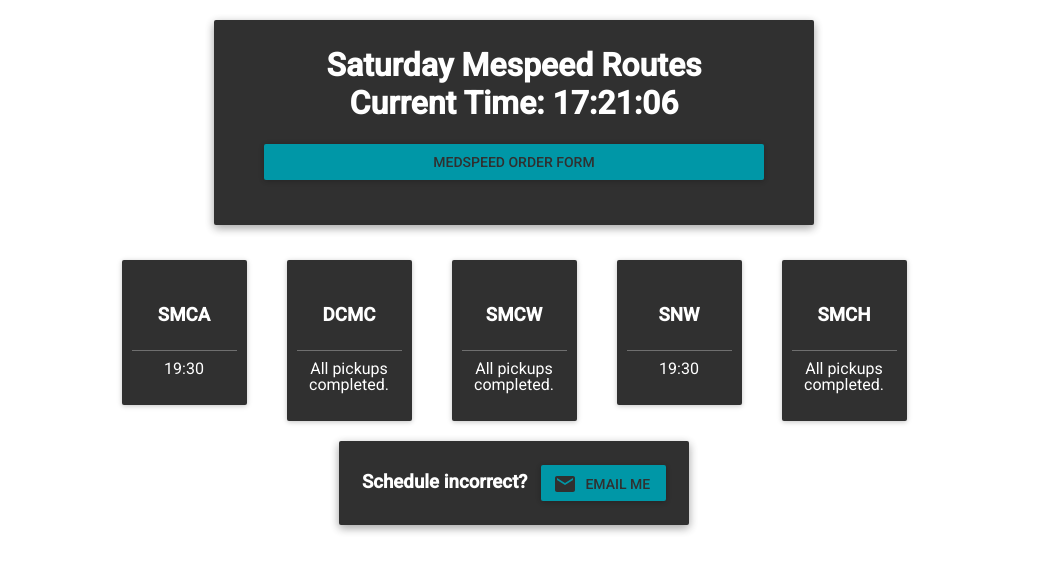
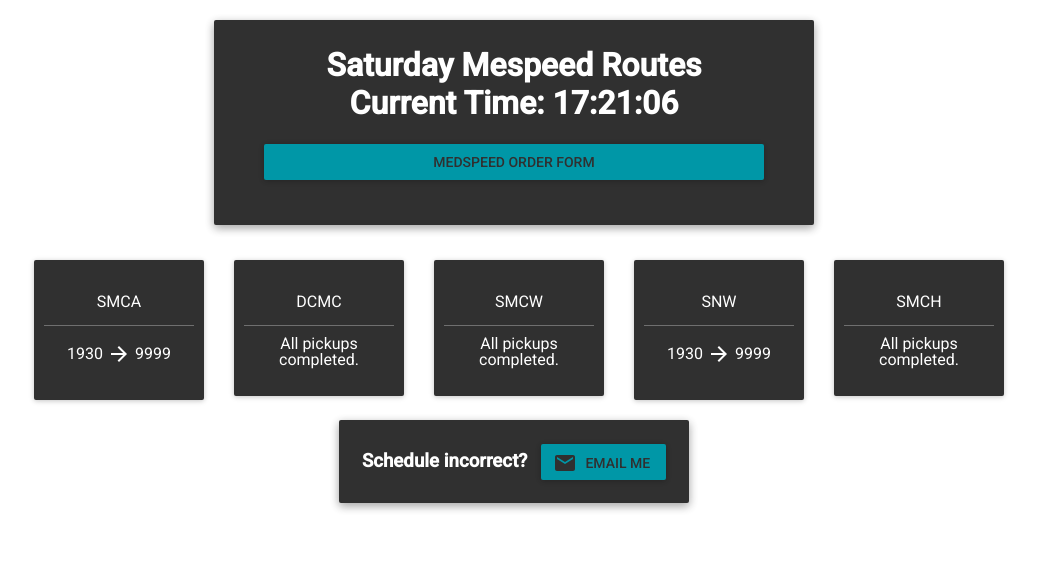
Before and after one commit to vpicone/BloodbankPal, a React (Create React App) app: page / in a window 1280 px wide. Shown: the top 572 px of the page, without its empty margins (126-1163 px from the left). Built offline with nearby package versions, Linux system fonts and the light colour scheme; what react-tap-event-plugin would draw is missing.

Commit message:
Add json functionality for future firebase compatibility. Add dropoff times functionality.

```diff
--- a/src/App.js
+++ b/src/App.js
@@ -19,6 +19,37 @@
     this.state = {
       currentTime: new Date(),
     };
+  }
+
+  dayString(day) {
+    let str;
+    switch(day) {
+        case 0:
+            str = 'Sunday';
+            break;
+        case 1:
+            str = 'Moday';
+            break;
+        case 2:
+            str = 'Tuesday';
+            break;
+        case 3:
+            str = 'Wednesday';
+            break;
+        case 4:
+            str = 'Thursday';
+            break;
+        case 5:
+            str = 'Friday';
+            break;
+        case 6:
+            str = 'Saturday';
+            break;
+        default:
+            str = 'No date'
+            break;
+    }
+    return str;
   }
 
   componentDidMount() {
@@ -59,15 +90,18 @@
   render() {
 
     const currentTimeString = this.state.currentTime.toLocaleTimeString('en-US', { hour12: false }).replace(/:/g,'');
-    const isWeekend = (this.state.currentTime.getDay() === 0 || this.state.currentTime.getDay() === 6);
-    const dayOfWeek = this.state.currentTime.getDay();
+    const dayOfWeekString = this.dayString(this.state.currentTime.getDay());
 
     return (
       <div className="App">
         <MuiThemeProvider muiTheme={getMuiTheme(darkBaseTheme)}>
           <div>
-            <TitleBar currentTime = {this.state.currentTime} isWeekend = {isWeekend} dayOfWeek={dayOfWeek} />
-            <HospitalContainer className = 'HospitalContainer' currentTimeString={currentTimeString} complete = {this.allRoutesDone(currentTimeString)} dayOfWeek = {dayOfWeek} />
+            <TitleBar currentTime = {this.state.currentTime}
+                      dayOfWeek={dayOfWeekString} />
+            <HospitalContainer className = 'HospitalContainer'
+                               currentTimeString={currentTimeString}
+                               complete = {this.allRoutesDone(currentTimeString)}
+                               dayOfWeek = {dayOfWeekString} />
             <Footer />
           </div>
         </MuiThemeProvider>
--- /dev/null
+++ b/src/Delivery.js
@@ -0,0 +1,15 @@
+import React from 'react';
+import {ListItem} from 'material-ui/List';
+import ArrowForward from 'material-ui/svg-icons/navigation/arrow-forward';
+
+const Delivery = (props) => {
+    return (
+        <ListItem disabled={true} style={{display: 'flex', justifyContent: 'center'}} innerDivStyle = {{display: 'flex', alignItems: 'center'}}>
+            <span>{props.pickup}&nbsp;</span>
+            <ArrowForward  />
+            <span>&nbsp;{props.dropoff}</span>
+        </ListItem>
+    )
+}
+
+export default Delivery;
--- a/src/Hospital.js
+++ b/src/Hospital.js
@@ -3,20 +3,23 @@
 import {List, ListItem} from 'material-ui/List';
 import {Card} from 'material-ui/Card';
 import Divider from 'material-ui/Divider';
+import Delivery from './Delivery'
 
 const liststyle = {
-    display: "inline-block",
-    float: "none",
-    width: "125px",
-    margin: "20px",
+    display: "flex",
+    flexDirection: "column",
+    width: "170px",
+    margin: "5px",
     padding: '10px',
-    textAlign: 'center'
 }
 
 const listitemstyle = {
+    display: "flex",
+    justifyContent: 'center',
+    alignItems: 'center',
+    alignContent: 'center',
     padding: '5px',
     margin: '5px',
-    borderRadius: '5px',
     textAlign:'center'
 }
 
@@ -41,10 +44,12 @@
         }
         else{
             return this.props.remainingTimes.map( (time, index) => {
-                return ( <div key={index}>
-									<ListItem style={listitemstyle} disabled={true}>{this.formatTime(time)}</ListItem>
-									{this.props.remainingTimes.length !== 1 ? <Divider /> : ''}
-								</div>)
+                return (
+                        <div key={index}>
+							<Delivery pickup={time.pickup} dropoff={time.dropoff} />
+							{index < this.props.remainingTimes.length - 1 ? <Divider /> : ''}
+						</div>
+						)
                 })
         }
     }
@@ -53,17 +58,22 @@
 
     render() {
         return (
-            <div key={this.props.index} className='Hospital'>
-							<Card style = {liststyle}>
-								<List>
-									<ListItem style={listitemstyle} disabled={true}><h3>{this.props.name}</h3></ListItem>
-									<Divider />
-									{this.getRemainingTimes()}
-								</List>
-							</Card>
+            <div style={liststyle} key={this.props.index} className='Hospital'>
+                <Card style={liststyle}>
+    				<List>
+    				    <ListItem disabled={true}
+    				              style={{display: 'flex', justifyContent: 'center'}}
+    				              innerDivStyle = {{display: 'flex', alignItems: 'center'}}>{this.props.name}</ListItem>
+ 						<Divider />
+    				    {this.getRemainingTimes()}
+    				</List>
+				</Card>
             </div>
         );
     }
 }
 
+// //<ListItem primaryText={this.props.name} disabled={true} />
+// 						<Divider />
+// 						{this.getRemainingTimes()}
 export default Hospital;
--- a/src/HospitalContainer.js
+++ b/src/HospitalContainer.js
@@ -1,29 +1,42 @@
 import React from 'react';
 import './HospitalContainer.css'
 import Hospital from './Hospital'
-import hospitalpickups from './hospitalpickups';
-import EndOfRoutes from './EndOfRoutes'
+import EndOfRoutes from './EndOfRoutes';
+import hospitaljson from './hospitaljson';
 
 
 
 class HospitalContainer extends React.Component {
 
-    getRemaingTimes(times) {
-        return times.filter(time => {
-            return time > this.props.currentTimeString;
+    getRemaingTimes(destination) {
+
+        const times = hospitaljson.dsmc.destinations[destination].times;
+        const remainingTimes = times[this.props.dayOfWeek.toLowerCase()].filter( time => {
+            return time.pickup > this.props.currentTimeString
         });
+
+        return(remainingTimes);
+
     }
 
 
+
+
+
+
     displayHospitals() {
-        return hospitalpickups.map( (hospital, index) => (
+        return Object.keys(hospitaljson.dsmc.destinations).map( (destination, index) => (
+
           <Hospital currentTimeString={this.props.currentTimeString}
-            name={hospital.name}
-            remainingTimes={this.getRemaingTimes(hospital.times[this.props.dayOfWeek])}
+            name={destination.toUpperCase()}
+            remainingTimes={this.getRemaingTimes(destination)}
             key={index}
             index={index}
           />
-        ))
+
+        )
+
+        )
     }
 
 
--- a/src/OrderButton.js
+++ b/src/OrderButton.js
@@ -9,7 +9,7 @@
 
 const OrderButton = () => {
     return (
-        <RaisedButton label="Medspeed Order Form" primary="true" style={style} href='https://seton.medspeed.com/order/start' />
+        <RaisedButton labelColor="white" label="Medspeed Order Form" primary="true" style={style} href='https://seton.medspeed.com/order/start' />
     )
 }
 
--- /dev/null
+++ b/src/hospitaljson.js
@@ -0,0 +1,224 @@
+const hospitaljson = {
+	"dsmc": {
+		"destinations" : {
+			"smca": {
+			  "times": {
+			    "sunday": [
+						{"pickup":"1215", "dropoff":"1315" },
+						{"pickup":"1345", "dropoff":"1945" },
+						{"pickup":"1715", "dropoff":"1815" },
+						{"pickup":"1415", "dropoff":"1500" },
+						{"pickup":"2030", "dropoff":"2230" }
+					],
+			    "monday": [
+						{"pickup":"0745", "dropoff": "9999"},
+						{"pickup":"0900", "dropoff": "9999"},
+						{"pickup":"0945", "dropoff": "9999"},
+						{"pickup":"1000", "dropoff": "9999"},
+						{"pickup":"1230", "dropoff": "9999"},
+						{"pickup":"1430", "dropoff": "9999"},
+						{"pickup":"1715", "dropoff": "9999"},
+						{"pickup":"1915", "dropoff": "9999"}
+					],
+			    "tuesday": [
+						{"pickup":"0745", "dropoff": "9999"},
+						{"pickup":"0845", "dropoff": "9999"},
+						{"pickup":"0930", "dropoff": "9999"},
+						{"pickup":"1000", "dropoff": "9999"},
+						{"pickup":"1315", "dropoff": "9999"},
+						{"pickup":"1430", "dropoff": "9999"},
+						{"pickup":"1715", "dropoff": "9999"},
+						{"pickup":"1900", "dropoff": "9999"}
+					],
+			    "wednesday": [
+						{"pickup":"0745", "dropoff": "9999"},
+						{"pickup":"0900", "dropoff": "9999"},
+						{"pickup":"0945", "dropoff": "9999"},
+						{"pickup":"1000", "dropoff": "9999"},
+						{"pickup":"1300", "dropoff": "9999"},
+						{"pickup":"1530", "dropoff": "9999"},
+						{"pickup":"1815", "dropoff": "9999"},
+						{"pickup":"1915", "dropoff": "9999"}
+					],
+			    "thursday": [
+						{"pickup":"0745", "dropoff": "9999" },
+						{"pickup":"0900", "dropoff": "9999" },
+						{"pickup":"0945", "dropoff": "9999" },
+						{"pickup":"1000", "dropoff": "9999" },
+						{"pickup":"1230", "dropoff": "9999" },
+						{"pickup":"1430", "dropoff": "9999" },
+						{"pickup":"1715", "dropoff": "9999" },
+						{"pickup":"1900", "dropoff": "9999" }
+					],
+			    "friday": [
+						{"pickup":"0745", "dropoff": "9999" },
+						{"pickup":"0845", "dropoff": "9999" },
+						{"pickup":"0945", "dropoff": "9999" },
+						{"pickup":"1000", "dropoff": "9999" },
+						{"pickup":"1245", "dropoff": "9999" },
+						{"pickup":"1439", "dropoff": "9999" },
+						{"pickup":"1715", "dropoff": "9999" },
+						{"pickup":"1900", "dropoff": "9999" }
+					],
+			    "saturday": [
+						{"pickup":"1000", "dropoff": "9999" },
+						{"pickup":"1400", "dropoff": "9999" },
+						{"pickup":"1415", "dropoff": "9999" },
+						{"pickup":"1715", "dropoff": "9999" },
+						{"pickup":"1930", "dropoff": "9999" }
+					]
+				}
+			},
+			"dcmc": {
+				"times": {
+					"sunday":  [
+						{"pickup": "1415", "dropoff": "9999"},
+						{"pickup": "1715", "dropoff": "9999"}
+					],
+					"monday":  [
+						{"pickup": "0745", "dropoff": "9999"},
+						{"pickup": "1415", "dropoff": "9999"},
+						{"pickup": "1915", "dropoff": "9999"}
+					],
+					"tuesday":  [
+						{"pickup": "0745", "dropoff": "9999"},
+						{"pickup": "1415", "dropoff": "9999"},
+						{"pickup": "1900", "dropoff": "9999"}
+					],
+					"wednesday":  [
+						{"pickup": "0745", "dropoff": "9999"},
+						{"pickup": "1445", "dropoff": "9999"},
+						{"pickup": "1915", "dropoff": "9999"}
+					],
+					"thursday":  [
+						{"pickup": "0745", "dropoff": "9999"},
+						{"pickup": "1415", "dropoff": "9999"},
+						{"pickup": "1900", "dropoff": "9999"}
+					],
+					"friday":  [
+						{"pickup": "0745", "dropoff": "9999"},
+						{"pickup": "1445", "dropoff": "9999"},
+						{"pickup": "1900", "dropoff": "9999"}
+					],
+					"saturday":  [
+						{"pickup": "1415", "dropoff": "9999"},
+						{"pickup": "1715", "dropoff": "9999"}
+					]
+				}
+			},
+			"smcw": {
+				"times": {
+					"sunday":  [
+						{"pickup": "1345", "dropoff": "9999"}
+					],
+					"monday":  [
+						{"pickup": "0745", "dropoff": "9999"},
+						{"pickup": "1430", "dropoff": "9999"},
+						{"pickup": "1915", "dropoff": "9999"}
+					],
+					"tuesday":  [
+						{"pickup": "0745", "dropoff": "9999"},
+						{"pickup": "1430", "dropoff": "9999"},
+						{"pickup": "1900", "dropoff": "9999"}
+					],
+					"wednesday":  [
+						{"pickup": "0745", "dropoff": "9999"},
+						{"pickup": "1530", "dropoff": "9999"},
+						{"pickup": "1915", "dropoff": "9999"}
+					],
+					"thursday":  [
+						{"pickup": "0745", "dropoff": "9999"},
+						{"pickup": "1430", "dropoff": "9999"},
+						{"pickup": "1900", "dropoff": "9999"}
+					],
+					"friday":  [
+						{"pickup": "0745", "dropoff": "9999"},
+						{"pickup": "1430", "dropoff": "9999"},
+						{"pickup": "1900", "dropoff": "9999"}
+					],
+					"saturday":  [
+						{"pickup": "1400", "dropoff": "9999"}
+					]
+				}
+			},
+			"snw": {
+				"times": {
+					"sunday":  [
+						{"pickup": "1215", "dropoff": "9999"},
+						{"pickup": "1345", "dropoff": "9999"},
+						{"pickup": "1415", "dropoff": "9999"},
+						{"pickup": "2030", "dropoff": "9999"}
+					],
+					"monday":  [
+						{"pickup": "0945", "dropoff": "9999"},
+						{"pickup": "1915", "dropoff": "9999"}
+					],
+					"tuesday":  [
+						{"pickup": "0845", "dropoff": "9999"},
+						{"pickup": "1900", "dropoff": "9999"}
+					],
+					"wednesday":  [
+						{"pickup": "0900", "dropoff": "9999"},
+						{"pickup": "1915", "dropoff": "9999"}
+					],
+					"thursday":  [
+						{"pickup": "0900", "dropoff": "9999"},
+						{"pickup": "1900", "dropoff": "9999"}
+					],
+					"friday":  [
+						{"pickup": "0845", "dropoff": "9999"},
+						{"pickup": "1900", "dropoff": "9999"}
+					],
+					"saturday":  [
+						{"pickup": "1000", "dropoff": "9999"},
+						{"pickup": "1400", "dropoff": "9999"},
+						{"pickup": "1415", "dropoff": "9999"},
+						{"pickup": "1930", "dropoff": "9999"}
+					]
+				}
+			},
+			"smch": {
+				"times": {
+					"sunday":  [
+						{"pickup": "0900", "dropoff": "9999"}
+					],
+					"monday":  [
+						{"pickup": "0900", "dropoff": "9999"},
+						{"pickup": "1000", "dropoff": "9999"},
+						{"pickup": "1430", "dropoff": "9999"},
+						{"pickup": "1715", "dropoff": "9999"}
+					],
+					"tuesday":  [
+						{"pickup": "0900", "dropoff": "9999"},
+						{"pickup": "1000", "dropoff": "9999"},
+						{"pickup": "1430", "dropoff": "9999"},
+						{"pickup": "1715", "dropoff": "9999"}
+					],
+					"wednesday":  [
+						{"pickup": "0900", "dropoff": "9999"},
+						{"pickup": "1000", "dropoff": "9999"},
+						{"pickup": "1530", "dropoff": "9999"},
+						{"pickup": "1815", "dropoff": "9999"}
+					],
+					"thursday":  [
+						{"pickup": "0900", "dropoff": "9999"},
+						{"pickup": "1000", "dropoff": "9999"},
+						{"pickup": "1430", "dropoff": "9999"},
+						{"pickup": "1715", "dropoff": "9999"}
+					],
+					"friday":  [
+						{"pickup": "0845", "dropoff": "9999"},
+						{"pickup": "1000", "dropoff": "9999"},
+						{"pickup": "1430", "dropoff": "9999"},
+						{"pickup": "1715", "dropoff": "9999"}
+					],
+					"saturday":  [
+						{"pickup": "0900", "dropoff": "9999"}
+					]
+				}
+			}
+		}
+	}
+}
+
+export default hospitaljson;
```
Also changed, not shown: src/TitleBar.js (+1 -33 lines).
